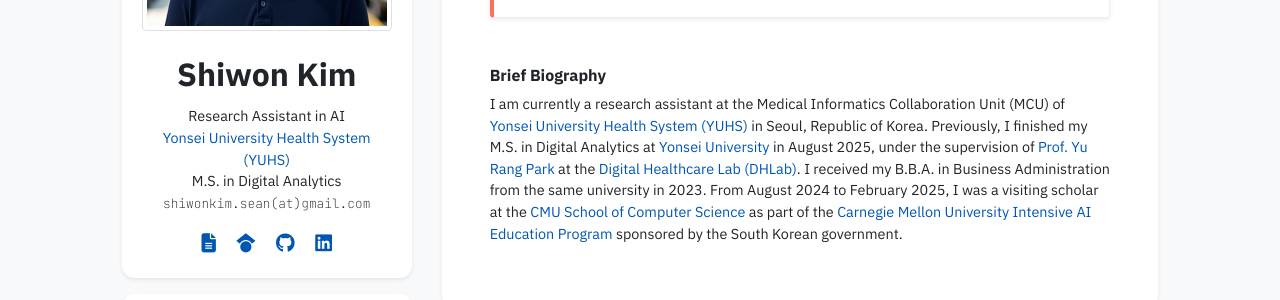
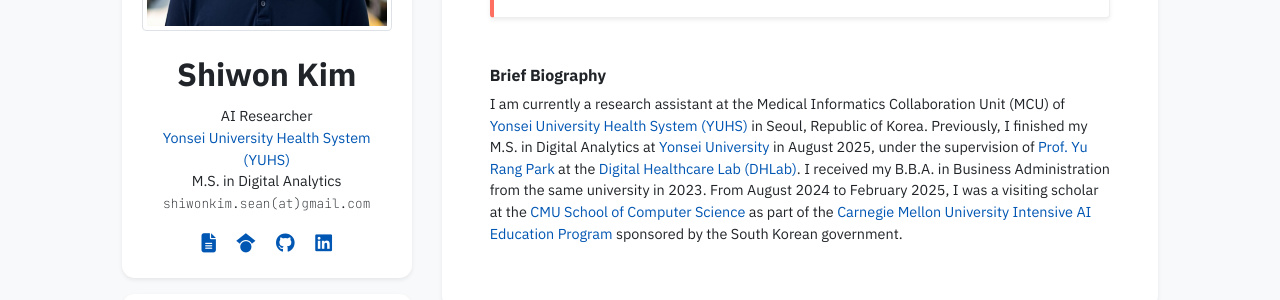
Before and after one commit to shiwonkim/shiwonkim.github.io, a Jekyll site: the page built from index.html, in a window 1280 px wide and 900 px high. Shown: the part 413-713 px from the top of the window. Built offline with Jekyll 4.4.1, drawn with Linux system fonts in a browser that asks for light colours; nearby versions of some CDN libraries; some web fonts are replaced; a style sheet for code colours, icons or effects is not loaded.

Commit message:
edit profile

```diff
--- a/_data/profile.yml
+++ b/_data/profile.yml
@@ -5,7 +5,7 @@
 positions:
 # - logo: /assets/images/badges/MIT_Social_circle.png  # Logo is optional
 #   name: Position 1 with logo
-- name: Research Assistant in AI
+- name: AI Researcher
 - name: <a href="https://yuhs.severance.healthcare/yuhs-en/index.do" target="_blank">Yonsei University Health System (YUHS)</a>
 - name: M.S. in Digital Analytics
 
```
